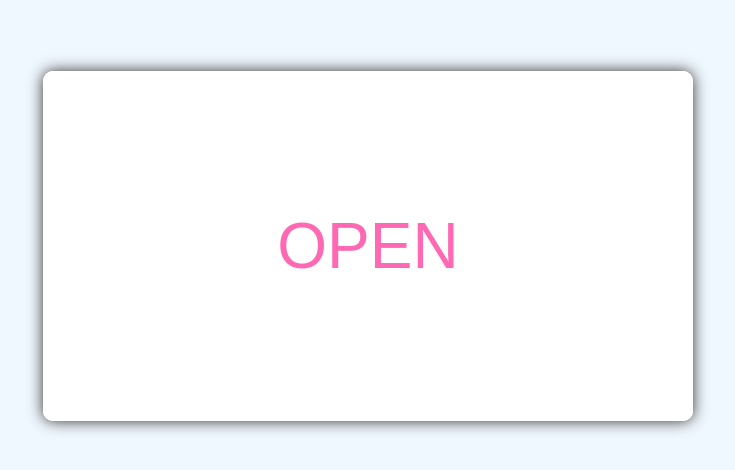
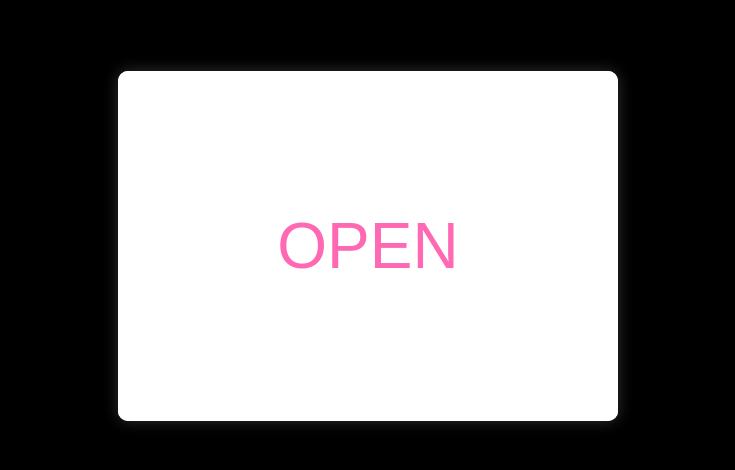
Before and after one commit to PHE-ON-TOP/HBD-Card, a plain HTML site: page index.html in a window 1280 px wide. Shown: the part 154-624 px from the top of the page, without its empty margins (272-1007 px from the left). Drawn offline with Linux system fonts and the light colour scheme.

Commit message:
index.html

```diff
--- a/index.html
+++ b/index.html
@@ -10,11 +10,12 @@
             padding: 0;
             height: 100%;
             width: 100%;
-            background-color: #f0f8ff;
-            color: #333;
+            background-color: rgb(0, 0, 0);
+            color: white;
             font-family: Arial, sans-serif;
             font-size: 17px;
             display: flex;
+            flex-direction: column;
             align-items: center;
             justify-content: center;
             line-height: 1.6;
@@ -23,7 +24,7 @@
         .container {
             position: relative;
             width: 90%;
-            max-width: 650px;
+            max-width: 500px;
             height: 350px;
             background-color: #fff;
             border-radius: 10px;
@@ -53,7 +54,7 @@
             left: 0;
             width: 100%;
             height: 100%;
-            padding: 30px;
+            padding: 15px;
             background-color: rgba(255, 255, 255, 0.9);
             box-sizing: border-box;
             transform: translateX(100%);
@@ -68,7 +69,7 @@
         }
 
         .details {
-            font-size: 24px;
+            font-size: 19px;
         }
 
         .footer {
```
